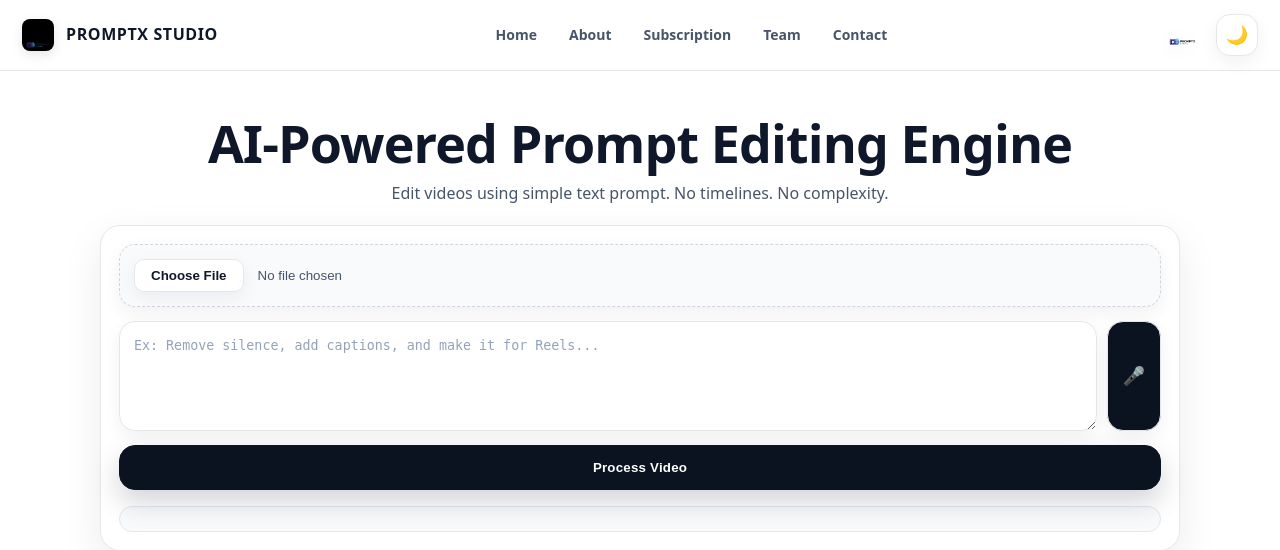
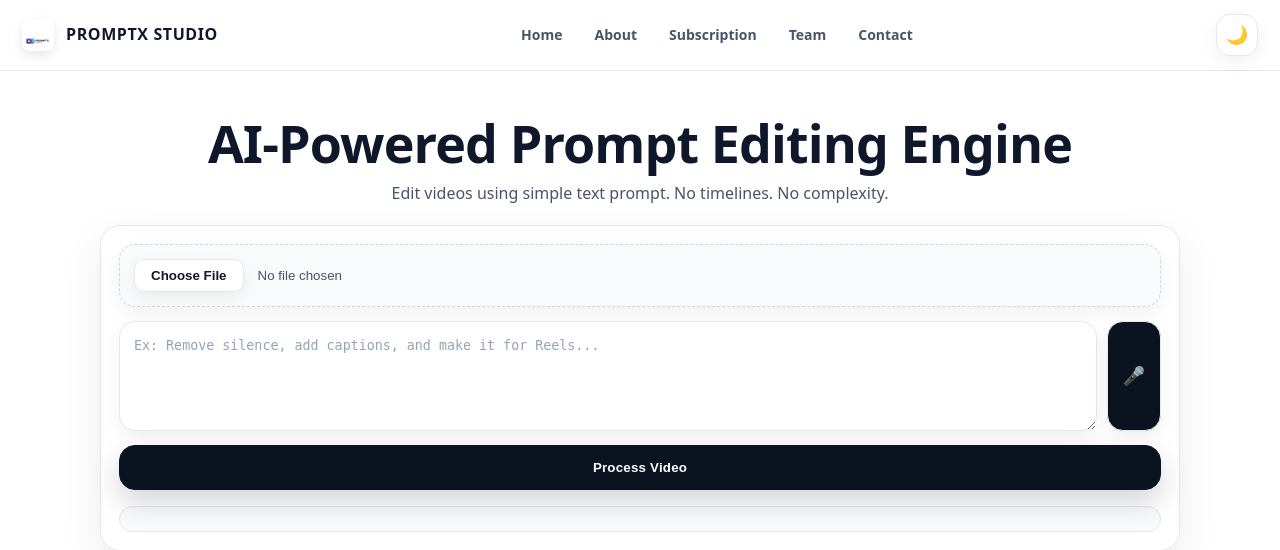
Before and after one commit to dhairyabh/Promtx-Studio, a FastAPI app: page / in a window 1280 px wide. Shown: the top 550 px of the page. Run offline with FastAPI, Linux system fonts and the light colour scheme.

Commit message:
UI: Swap logos, place logo1.png on the left

```diff
--- a/static/style.css
+++ b/static/style.css
@@ -147,18 +147,6 @@ body {
   color: rgba(255, 255, 255, 0.92);
 }
 
-.nav-right {
-  display: flex;
-  align-items: center;
-  gap: 15px;
-}
-
-.nav-logo-right {
-  height: 36px;
-  width: auto;
-  border-radius: 6px;
-  filter: drop-shadow(0 2px 8px rgba(0, 0, 0, 0.1));
-}
 
 /* Theme toggle button */
 .theme-toggle {
--- a/templates/index.html
+++ b/templates/index.html
@@ -12,7 +12,7 @@
 <body>
   <nav class="navbar">
     <div class="logo">
-      <img src="/static/logo.jpeg" alt="" class="nav-logo">
+      <img src="/static/logo1.png" alt="" class="nav-logo">
       PROMPTX STUDIO
     </div>
     <ul class="nav-links">
@@ -22,12 +22,9 @@
       <li><a href="#team">Team</a></li>
       <li><a href="#contact">Contact</a></li>
     </ul>
-    <div class="nav-right">
-      <img src="/static/logo1.png" alt="" class="nav-logo-right">
-      <button id="themeToggle" class="theme-toggle" aria-label="Toggle theme" title="Toggle theme">
-        <span id="themeIcon">🌙</span>
-      </button>
-    </div>
+    <button id="themeToggle" class="theme-toggle" aria-label="Toggle theme" title="Toggle theme">
+      <span id="themeIcon">🌙</span>
+    </button>
   </nav>
 
   <section id="home" class="section hero">
```
